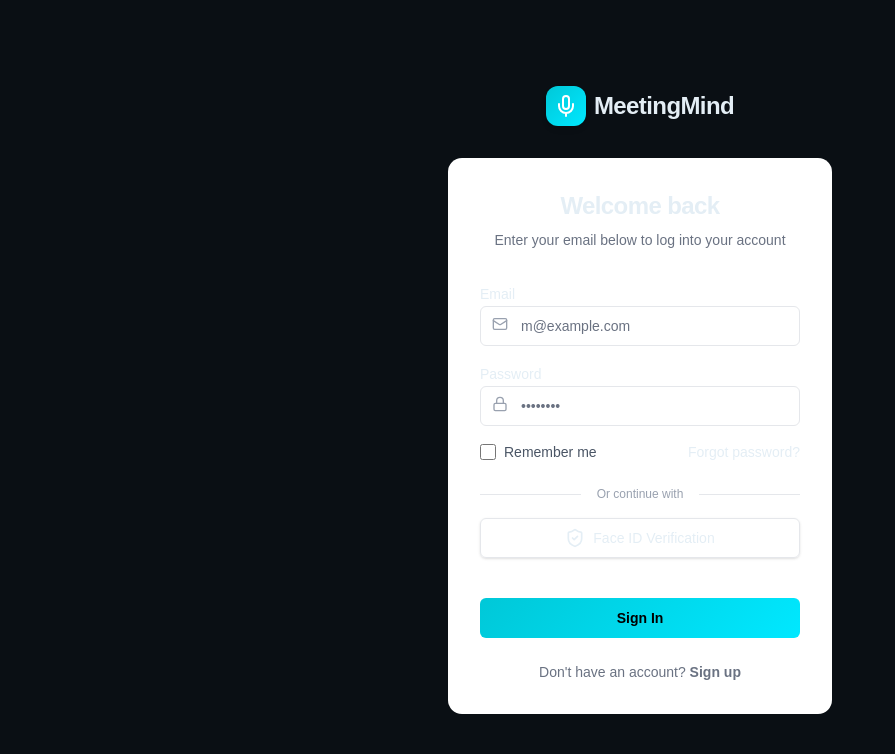
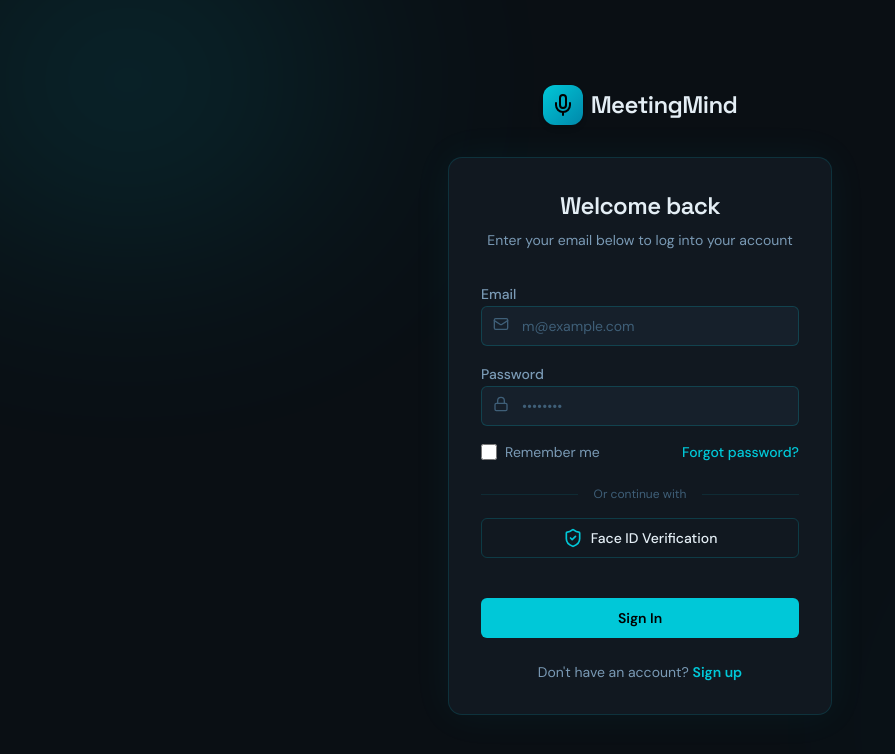
Before and after one commit to AkshayDev-Ops-28/MeetingMind, a Next.js app: page /auth in a window 1280 px wide. Shown: the top 754 px of the page, without its empty margins (0-895 px from the left). Built offline with nearby package versions, Linux system fonts and the light colour scheme.

Commit message:
update:Dashboard page updated

```diff
--- a/app/auth/page.tsx
+++ b/app/auth/page.tsx
@@ -7,22 +7,25 @@ import Link from "next/link"
 
 export default function AuthPage() {
   return (
-    <div className="min-h-screen flex items-center justify-center p-4 relative overflow-hidden bg-page">
-      {/* Background decorations */}
-      <div className="absolute top-[-10%] left-[-10%] w-[40%] h-[40%] bg-brand-start rounded-full blur-[120px] opacity-10 pointer-events-none" />
-      <div className="absolute bottom-[-10%] right-[-10%] w-[40%] h-[40%] bg-brand-end rounded-full blur-[120px] opacity-10 pointer-events-none" />
+    <div className="min-h-screen flex items-center justify-center p-4 relative overflow-hidden bg-[#0a0f14]">
+      {/* Aqua glow top-left */}
+      <div className="absolute top-[-10%] left-[-10%] w-[40%] h-[40%] rounded-full blur-[120px] opacity-20 pointer-events-none"
+        style={{ background: "radial-gradient(circle, #00c8d8, transparent)" }} />
+      {/* Aqua glow bottom-right */}
+      <div className="absolute bottom-[-10%] right-[-10%] w-[40%] h-[40%] rounded-full blur-[120px] opacity-10 pointer-events-none"
+        style={{ background: "radial-gradient(circle, #00c8d8, transparent)" }} />
 
       <div className="w-full max-w-sm flex flex-col items-center z-10 animate-in fade-in slide-in-from-bottom-4 duration-500">
         <Link href="/" className="flex items-center gap-2 mb-8 group hover:opacity-90 transition-opacity">
-          <div className="flex h-10 w-10 items-center justify-center rounded-xl bg-gradient-brand shadow-md">
-            <Mic className="h-6 w-6 text-white" />
+          <div className="flex h-10 w-10 items-center justify-center rounded-xl bg-gradient-to-br from-[#00c8d8] to-[#0088aa] shadow-md">
+            <Mic className="h-6 w-6 text-black" />
           </div>
-          <span className="text-2xl font-bold tracking-tight text-dark group-hover:text-brand-start transition-colors">
+          <span className="font-display text-2xl font-semibold tracking-tight text-[#e4eef5]">
             MeetingMind
           </span>
         </Link>
 
-        <Suspense fallback={<div className="w-full h-64 animate-pulse bg-white rounded-[14px]" />}>
+        <Suspense fallback={<div className="w-full h-64 animate-pulse bg-[#111820] rounded-[14px]" />}>
           <AuthForm />
         </Suspense>
       </div>
--- a/app/globals.css
+++ b/app/globals.css
@@ -1,5 +1,6 @@
+@import url('https://fonts.googleapis.com/css2?family=DM+Sans:wght@300;400;500;600&family=Space+Grotesk:wght@500;600&display=swap');
 @import "tailwindcss";
-@import url('https://fonts.googleapis.com/css2?family=DM+Sans:wght@300;400;500;600&family=Space+Grotesk:wght@500;600&display=swap');
+
 
 @theme {
   --color-bg: #0a0f14;
--- a/components/auth/AuthForm.tsx
+++ b/components/auth/AuthForm.tsx
@@ -29,26 +29,13 @@ export function AuthForm() {
       const { error } = await supabase.auth.signUp({
         email,
         password,
-        options: {
-          data: { full_name: fullName }
-        }
+        options: { data: { full_name: fullName } }
       })
-      if (error) {
-        setError(error.message)
-        setLoading(false)
-        return
-      }
+      if (error) { setError(error.message); setLoading(false); return }
       window.location.href = "/dashboard"
     } else {
-      const { error } = await supabase.auth.signInWithPassword({
-        email,
-        password
-      })
-      if (error) {
-        setError(error.message)
-        setLoading(false)
-        return
-      }
+      const { error } = await supabase.auth.signInWithPassword({ email, password })
+      if (error) { setError(error.message); setLoading(false); return }
       window.location.href = "/dashboard"
     }
 
@@ -56,12 +43,12 @@ export function AuthForm() {
   }
 
   return (
-    <div className="w-full max-w-sm mx-auto shadow-card hover:shadow-card-hover rounded-[14px] bg-white p-8 transition-all duration-250 ease-out">
+    <div className="w-full max-w-sm mx-auto rounded-[14px] bg-[#111820] border border-[rgba(0,200,220,0.15)] p-8 shadow-[0_0_40px_rgba(0,200,220,0.06)] transition-all duration-250">
       <div className="flex flex-col space-y-2 text-center mb-8">
-        <h1 className="text-2xl font-bold tracking-tight text-dark">
+        <h1 className="font-display text-2xl font-semibold tracking-tight text-[#e4eef5]">
           {mode === "login" ? "Welcome back" : "Create an account"}
         </h1>
-        <p className="text-sm text-gray-500">
+        <p className="text-sm text-[#7a9ab5]">
           {mode === "login"
             ? "Enter your email below to log into your account"
             : "Enter your details below to create your account"}
@@ -69,7 +56,7 @@ export function AuthForm() {
       </div>
 
       {error && (
-        <div className="mb-4 p-3 rounded-lg bg-red-50 border border-red-200 text-red-600 text-sm">
+        <div className="mb-4 p-3 rounded-lg bg-red-900/20 border border-red-500/30 text-red-400 text-sm">
           {error}
         </div>
       )}
@@ -77,11 +64,9 @@ export function AuthForm() {
       <form onSubmit={handleSubmit} className="space-y-4">
         {mode === "signup" && (
           <div className="space-y-2">
-            <label className="text-sm font-medium leading-none text-dark">
-              Full Name
-            </label>
+            <label className="text-sm font-medium text-[#7a9ab5]">Full Name</label>
             <div className="relative">
-              <User className="absolute left-3 top-2.5 h-4 w-4 text-gray-400" />
+              <User className="absolute left-3 top-2.5 h-4 w-4 text-[#3f5f78]" />
               <Input
                 type="text"
                 placeholder="John Doe"
@@ -95,11 +80,9 @@ export function AuthForm() {
         )}
 
         <div className="space-y-2">
-          <label className="text-sm font-medium leading-none text-dark">
-            Email
-          </label>
+          <label className="text-sm font-medium text-[#7a9ab5]">Email</label>
           <div className="relative">
-            <Mail className="absolute left-3 top-2.5 h-4 w-4 text-gray-400" />
+            <Mail className="absolute left-3 top-2.5 h-4 w-4 text-[#3f5f78]" />
             <Input
               type="email"
               placeholder="m@example.com"
@@ -112,11 +95,9 @@ export function AuthForm() {
         </div>
 
         <div className="space-y-2">
-          <label className="text-sm font-medium leading-none text-dark">
-            Password
-          </label>
+          <label className="text-sm font-medium text-[#7a9ab5]">Password</label>
           <div className="relative">
-            <Lock className="absolute left-3 top-2.5 h-4 w-4 text-gray-400" />
+            <Lock className="absolute left-3 top-2.5 h-4 w-4 text-[#3f5f78]" />
             <Input
               type="password"
               placeholder="••••••••"
@@ -134,11 +115,11 @@ export function AuthForm() {
             <label className="flex items-center gap-2 cursor-pointer">
               <input
                 type="checkbox"
-                className="rounded border-gray-300 text-brand-start focus:ring-brand-start w-4 h-4 cursor-pointer"
+                className="rounded border-[rgba(0,200,220,0.20)] bg-[#16202b] text-[#00c8d8] focus:ring-[#00c8d8] w-4 h-4 cursor-pointer"
               />
-              <span className="text-sm text-gray-600 select-none">Remember me</span>
+              <span className="text-sm text-[#7a9ab5] select-none">Remember me</span>
             </label>
-            <a href="#" className="text-sm text-brand-start font-medium hover:underline">
+            <a href="#" className="text-sm text-[#00c8d8] font-medium hover:text-[#00e8ff]">
               Forgot password?
             </a>
           </div>
@@ -147,16 +128,16 @@ export function AuthForm() {
         {mode === "login" && (
           <div className="pt-2">
             <div className="relative flex items-center mb-4">
-              <div className="flex-grow border-t border-gray-200"></div>
-              <span className="flex-shrink-0 mx-4 text-gray-400 text-xs">Or continue with</span>
-              <div className="flex-grow border-t border-gray-200"></div>
+              <div className="flex-grow border-t border-[rgba(0,200,220,0.10)]"></div>
+              <span className="flex-shrink-0 mx-4 text-[#3f5f78] text-xs">Or continue with</span>
+              <div className="flex-grow border-t border-[rgba(0,200,220,0.10)]"></div>
             </div>
             <Button
               type="button"
               variant="outline"
-              className="w-full gap-2 text-dark font-medium border-gray-200 hover:border-gray-300 shadow-sm"
+              className="w-full gap-2 font-medium"
             >
-              <ShieldCheck className="h-5 w-5 text-brand-start" />
+              <ShieldCheck className="h-5 w-5 text-[#00c8d8]" />
               Face ID Verification
             </Button>
           </div>
@@ -164,18 +145,18 @@ export function AuthForm() {
 
         <Button
           type="submit"
-          className="w-full mt-6 bg-gradient-brand hover:opacity-90 font-semibold"
+          className="w-full mt-6 font-semibold"
           disabled={loading}
         >
           {loading ? "Please wait..." : mode === "login" ? "Sign In" : "Sign Up"}
         </Button>
       </form>
 
-      <div className="mt-6 text-center text-sm text-gray-500">
+      <div className="mt-6 text-center text-sm text-[#7a9ab5]">
         {mode === "login" ? "Don't have an account? " : "Already have an account? "}
         <button
           onClick={() => setMode(mode === "login" ? "signup" : "login")}
-          className="text-brand-start font-semibold hover:underline bg-transparent border-0 p-0 cursor-pointer"
+          className="text-[#00c8d8] font-semibold hover:text-[#00e8ff] bg-transparent border-0 p-0 cursor-pointer"
         >
           {mode === "login" ? "Sign up" : "Log in"}
         </button>
--- a/components/ui/Input.tsx
+++ b/components/ui/Input.tsx
@@ -9,7 +9,7 @@ const Input = React.forwardRef<HTMLInputElement, InputProps>(
       <input
         type={type}
         className={cn(
-          "flex h-10 w-full rounded-md border border-gray-200 bg-white px-3 py-2 text-sm ring-offset-background file:border-0 file:bg-transparent file:text-sm file:font-medium placeholder:text-gray-500 focus-visible:outline-none focus-visible:ring-2 focus-visible:ring-brand-start focus-visible:ring-offset-2 disabled:cursor-not-allowed disabled:opacity-50",
+          "flex h-10 w-full rounded-md border border-[rgba(0,200,220,0.20)] bg-[#16202b] px-3 py-2 text-sm text-[#e4eef5] ring-offset-[#0a0f14] file:border-0 file:bg-transparent file:text-sm file:font-medium placeholder:text-[#3f5f78] focus-visible:outline-none focus-visible:ring-2 focus-visible:ring-[#00c8d8] focus-visible:ring-offset-2 disabled:cursor-not-allowed disabled:opacity-50",
           className
         )}
         ref={ref}
```
